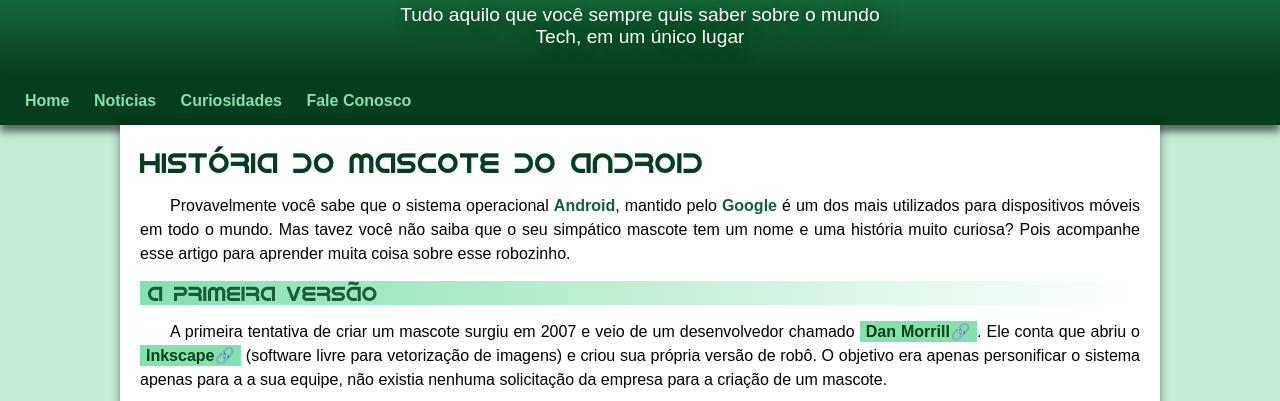
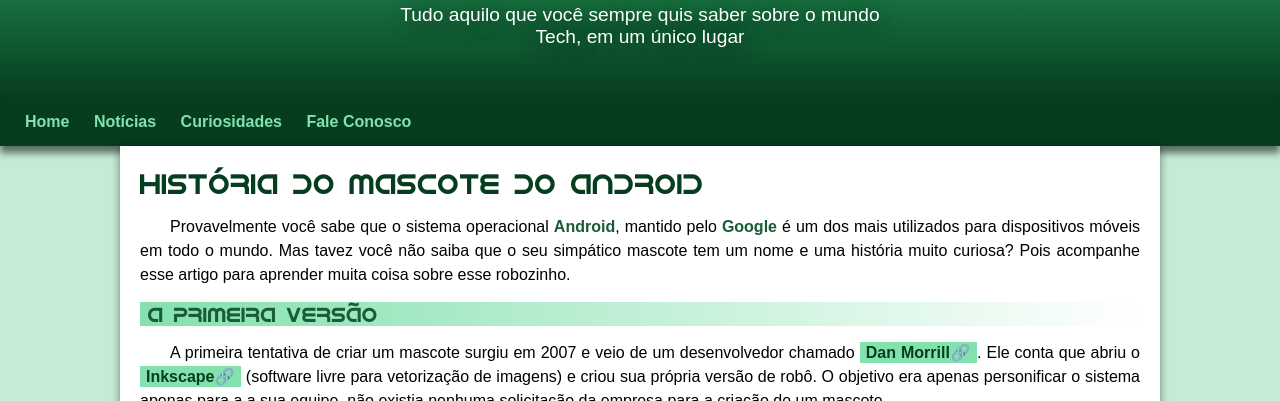
Before and after one commit to IHCATI-12/Criacao-Android, a plain HTML site: page index.html in a window 1280 px wide. Shown: the part 113-514 px from the top of the page. Drawn offline with Linux system fonts and the light colour scheme.

Commit message:
correção css.

```diff
--- a/Style/style.css
+++ b/Style/style.css
@@ -57,10 +57,9 @@ header > p {
     color: white;
     max-width: 500px;
     margin: auto;
-    margin-bottom: 0px;
     padding-right: 10px;
     padding-left: 10px;
-    padding-bottom: 10px;
+    padding-bottom: 50px;
     text-shadow: 2px 2px 20px rgba(0, 0, 0, 0.552);
 }
 
```
